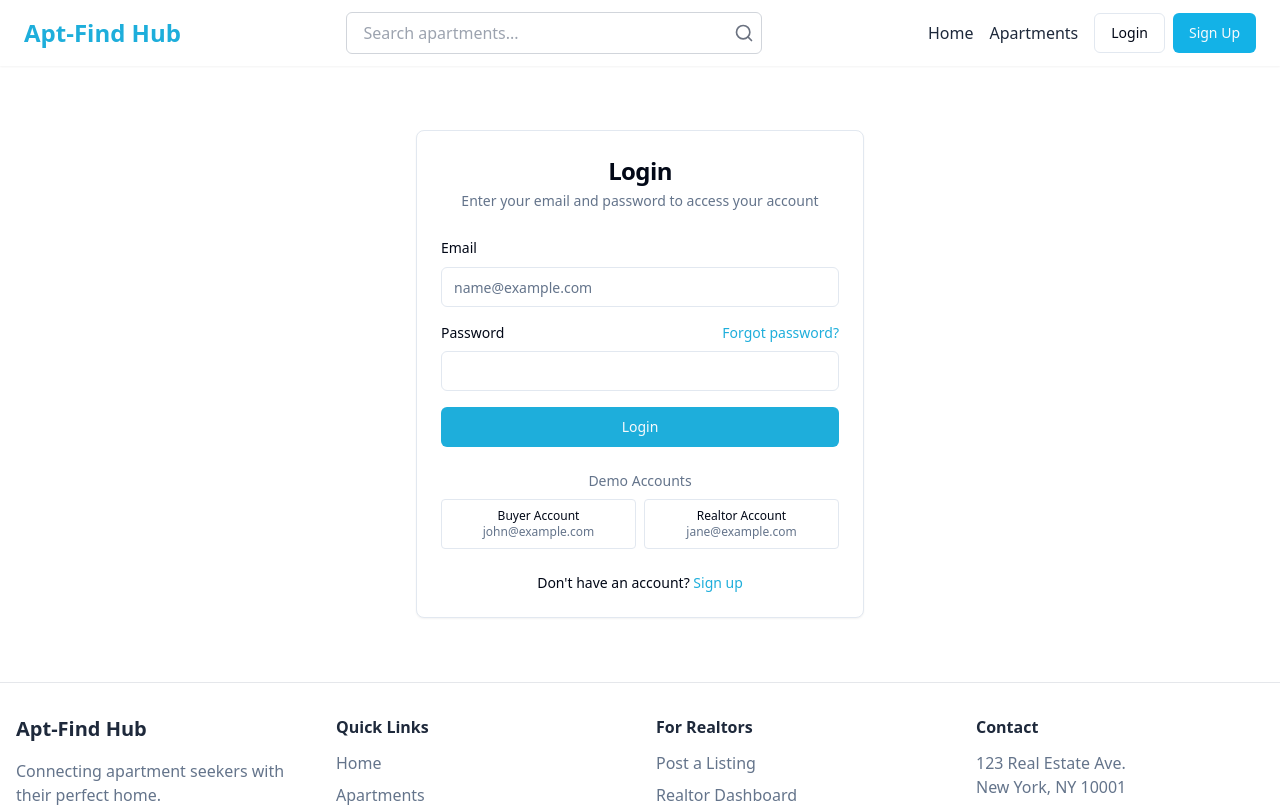
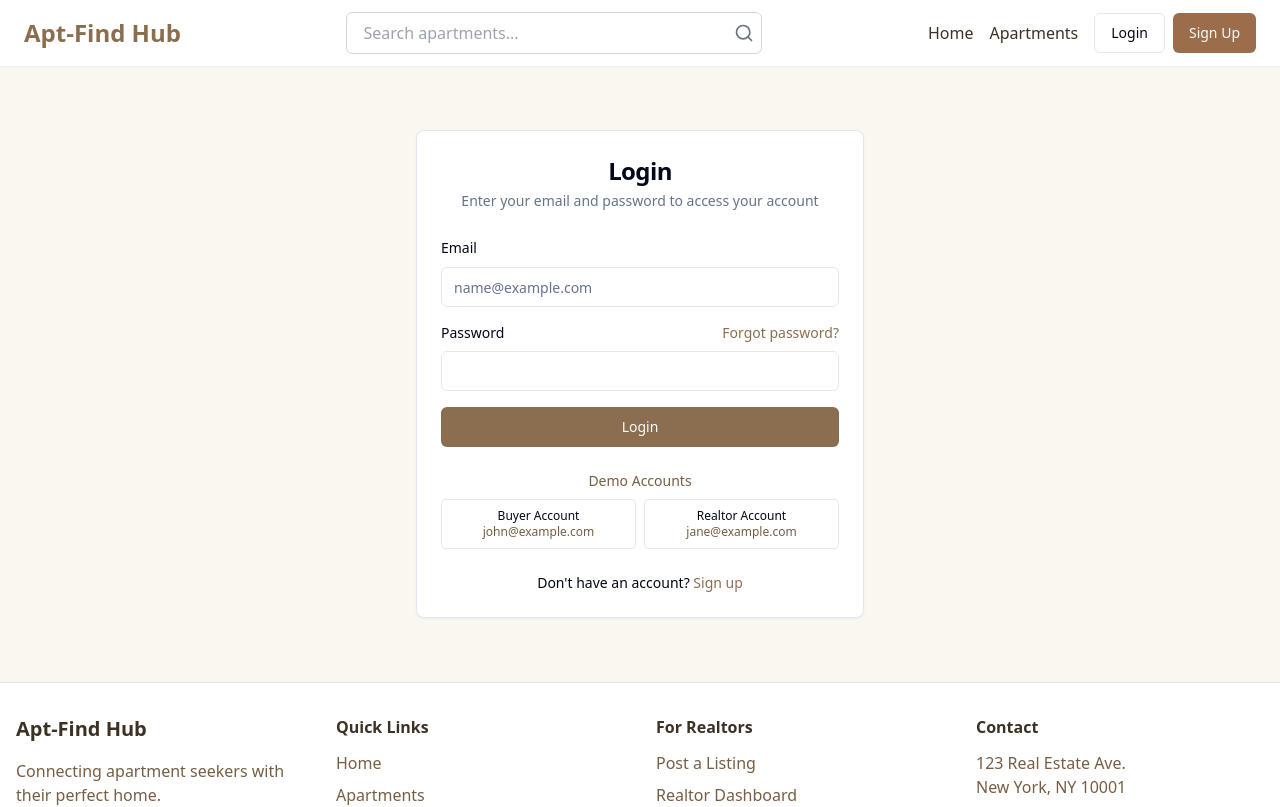
Before and after one commit to JustSam276/apt-find-hub, a React (Vite) app: page /login in a window 1280 px wide. Shown: the top 807 px of the page. Built offline with nearby package versions, Linux system fonts and the light colour scheme.

Commit message:
Refactor: Update color palette
Update the color palette to match earth tones.

```diff
--- a/src/components/layout/MainLayout.tsx
+++ b/src/components/layout/MainLayout.tsx
@@ -9,7 +9,7 @@ interface MainLayoutProps {
 
 const MainLayout = ({ children }: MainLayoutProps) => {
   return (
-    <div className="flex flex-col min-h-screen bg-white">
+    <div className="flex flex-col min-h-screen bg-realty-background">
       <Header />
       <main className="flex-grow">{children}</main>
       <Footer />
--- a/src/index.css
+++ b/src/index.css
@@ -14,16 +14,16 @@
     --popover: 0 0% 100%;
     --popover-foreground: 222.2 84% 4.9%;
 
-    --primary: 195 85% 49%; /* Updated to bright blue */
+    --primary: 26 35% 45%; /* Updated to warm brown */
     --primary-foreground: 210 40% 98%;
 
-    --secondary: 197 77% 43%; /* Updated to darker blue */
+    --secondary: 33 25% 55%; /* Updated to light tan */
     --secondary-foreground: 222.2 47.4% 11.2%;
 
     --muted: 210 40% 96.1%;
     --muted-foreground: 215.4 16.3% 46.9%;
 
-    --accent: 24 94% 53%; /* Updated to bright orange */
+    --accent: 120 15% 50%; /* Updated to muted sage green */
     --accent-foreground: 222.2 47.4% 11.2%;
 
     --destructive: 0 84.2% 60.2%;
@@ -31,25 +31,25 @@
 
     --border: 214.3 31.8% 91.4%;
     --input: 214.3 31.8% 91.4%;
-    --ring: 195 85% 49%; /* Updated to bright blue */
+    --ring: 26 35% 45%; /* Updated to warm brown */
 
     --radius: 0.5rem;
 
-    --sidebar-background: 0 0% 98%;
+    --sidebar-background: 40 30% 95%;
 
-    --sidebar-foreground: 240 5.3% 26.1%;
+    --sidebar-foreground: 26 15% 25%;
 
-    --sidebar-primary: 195 85% 49%; /* Updated to bright blue */
+    --sidebar-primary: 26 35% 45%; /* Updated to warm brown */
 
     --sidebar-primary-foreground: 0 0% 98%;
 
-    --sidebar-accent: 240 4.8% 95.9%;
+    --sidebar-accent: 40 20% 90%;
 
-    --sidebar-accent-foreground: 240 5.9% 10%;
+    --sidebar-accent-foreground: 26 15% 25%;
 
-    --sidebar-border: 220 13% 91%;
+    --sidebar-border: 35 15% 85%;
 
-    --sidebar-ring: 195 85% 49%; /* Updated to bright blue */
+    --sidebar-ring: 26 35% 45%; /* Updated to warm brown */
   }
 
   .dark {
@@ -62,16 +62,16 @@
     --popover: 222.2 84% 4.9%;
     --popover-foreground: 210 40% 98%;
 
-    --primary: 195 85% 49%; /* Updated to bright blue */
+    --primary: 26 35% 45%; /* Updated to warm brown */
     --primary-foreground: 222.2 47.4% 11.2%;
 
-    --secondary: 197 77% 43%; /* Updated to darker blue */
+    --secondary: 33 25% 40%; /* Updated to darker tan */
     --secondary-foreground: 210 40% 98%;
 
     --muted: 217.2 32.6% 17.5%;
     --muted-foreground: 215 20.2% 65.1%;
 
-    --accent: 24 94% 53%; /* Updated to bright orange */
+    --accent: 120 15% 40%; /* Updated to darker sage green */
     --accent-foreground: 210 40% 98%;
 
     --destructive: 0 62.8% 30.6%;
@@ -79,16 +79,16 @@
 
     --border: 217.2 32.6% 17.5%;
     --input: 217.2 32.6% 17.5%;
-    --ring: 195 85% 49%; /* Updated to bright blue */
+    --ring: 26 35% 45%; /* Updated to warm brown */
 
-    --sidebar-background: 240 5.9% 10%;
-    --sidebar-foreground: 240 4.8% 95.9%;
-    --sidebar-primary: 195 85% 49%; /* Updated to bright blue */
+    --sidebar-background: 26 20% 20%;
+    --sidebar-foreground: 40 15% 80%;
+    --sidebar-primary: 26 35% 45%; /* Updated to warm brown */
     --sidebar-primary-foreground: 0 0% 100%;
-    --sidebar-accent: 240 3.7% 15.9%;
-    --sidebar-accent-foreground: 240 4.8% 95.9%;
-    --sidebar-border: 240 3.7% 15.9%;
-    --sidebar-ring: 195 85% 49%; /* Updated to bright blue */
+    --sidebar-accent: 26 15% 25%;
+    --sidebar-accent-foreground: 40 15% 80%;
+    --sidebar-border: 26 15% 25%;
+    --sidebar-ring: 26 35% 45%; /* Updated to warm brown */
   }
 }
 
--- a/tailwind.config.ts
+++ b/tailwind.config.ts
@@ -1,3 +1,4 @@
+
 import type { Config } from "tailwindcss";
 
 export default {
@@ -62,17 +63,17 @@ export default {
 					border: 'hsl(var(--sidebar-border))',
 					ring: 'hsl(var(--sidebar-ring))'
 				},
-				// Updated realty color scheme with blue and orange
+				// Updated realty color scheme with earth tones
 				realty: {
-					primary: '#1EAEDB', // Bright Blue
-					secondary: '#0FA0CE', // Darker Blue
-					accent: '#F97316', // Bright Orange
-					background: '#fff', // White
-					card: '#ffffff',
+					primary: '#8B6E4F', // Warm brown
+					secondary: '#A89077', // Light tan
+					accent: '#6B8E6B', // Sage green
+					background: '#FAF7F0', // Cream
+					card: '#FFFFFF',
 					text: {
-						primary: '#1e293b', // Dark slate
-						secondary: '#64748b', // Medium slate
-						accent: '#1EAEDB', // Bright Blue
+						primary: '#3C3124', // Dark brown
+						secondary: '#765E45', // Medium brown
+						accent: '#8B6E4F', // Warm brown
 					}
 				}
 			},
```
